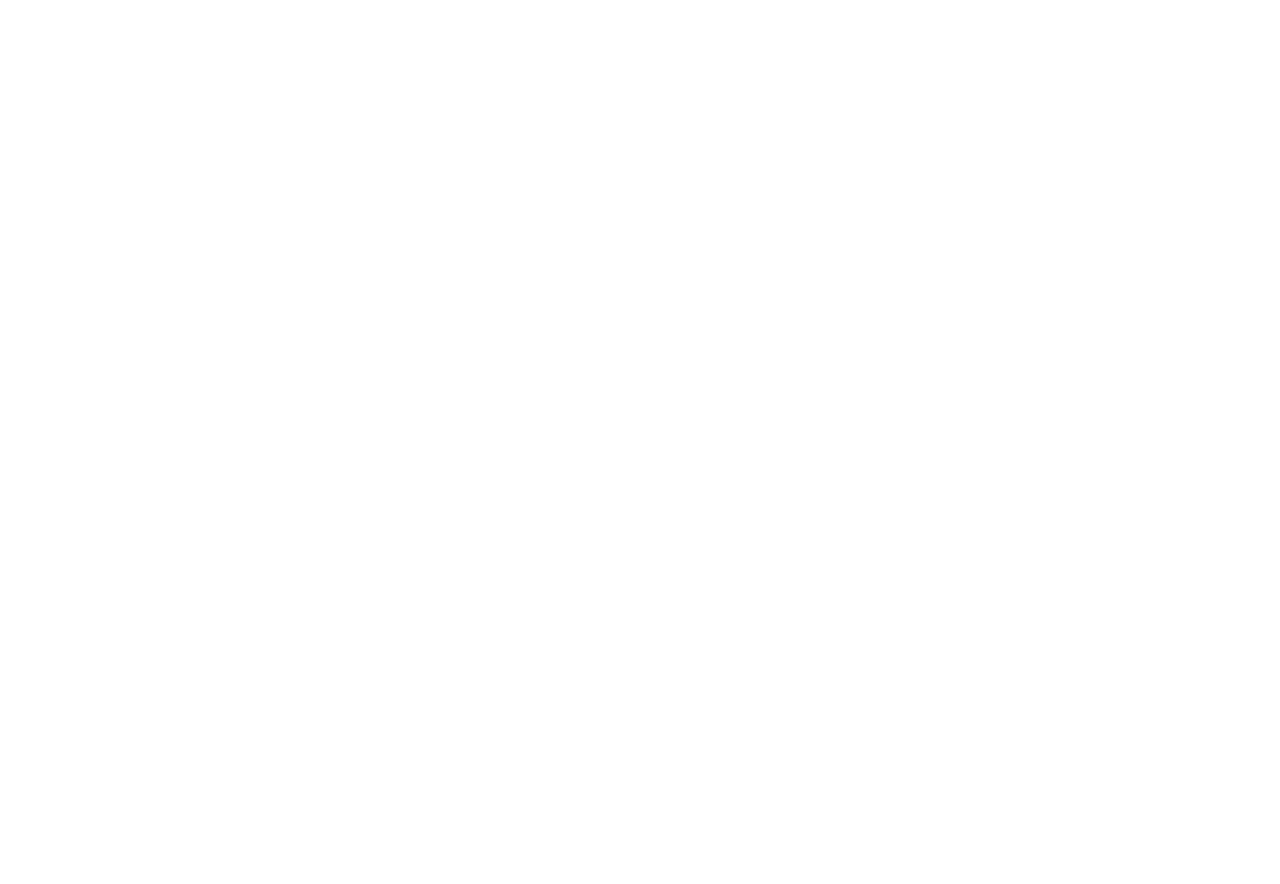
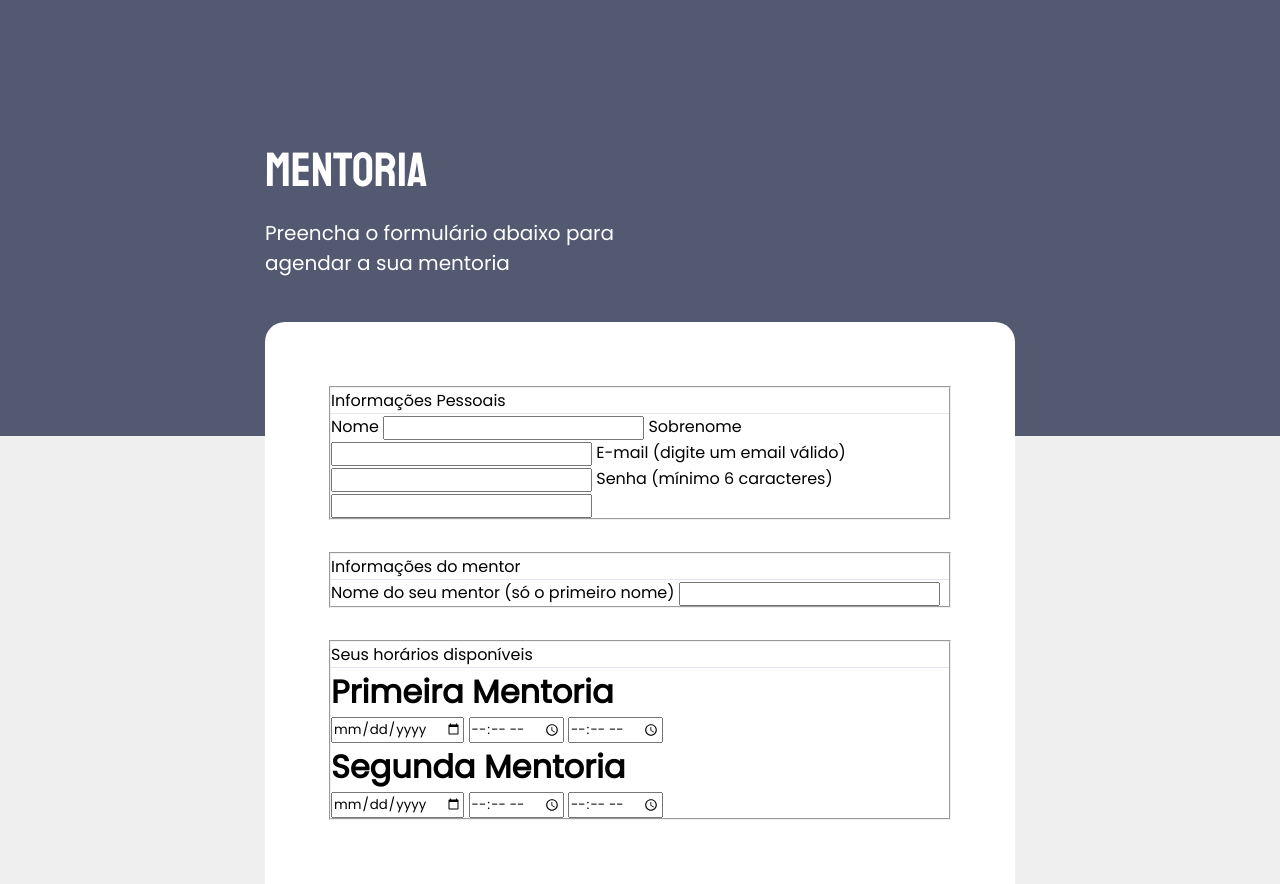
Before and after one commit to D-henrique/Formulario-mentoria, a plain HTML site: page index.html in a window 1280 px wide. Before the commit the page ends 800 px from the top, so only its background shows below. Drawn offline with Linux system fonts and the light colour scheme.

Commit message:
Adição de arquivos

```diff
--- a/index.html
+++ b/index.html
@@ -1,9 +1,69 @@
 <!DOCTYPE html>
-<html lang="en">
+<html lang="pt-br">
   <head>
+    <link rel="preconnect" href="https://fonts.googleapis.com" />
+    <link rel="preconnect" href="https://fonts.gstatic.com" crossorigin />
+
     <meta charset="UTF-8" />
     <meta name="viewport" content="width=device-width, initial-scale=1.0" />
     <title>Agende sua Mentoria</title>
+    <link rel="shortcut icon" href="images/favicon.svg" type="image" />
+
+    <link rel="stylesheet" href="style.css" />
+
+    <link
+      href="https://fonts.googleapis.com/css2?family=Poppins&family=Staatliches&display=swap"
+      rel="stylesheet"
+    />
   </head>
-  <body></body>
+  <body>
+    <div class="page">
+
+      <header>
+        <h1>Mentoria</h1>
+        <p>Preencha o formulário abaixo para agendar a sua mentoria</p>
+    </header>
+    <form id="my-form">
+      <fieldset>
+        <div class="fieldset-wrapper">
+          <legend>Informações Pessoais</legend>
+
+          <label for="name">Nome</label>
+          <input type="text" id="name" />
+
+          <label for="surname">Sobrenome</label>
+          <input type="text" id="surname" />
+
+          <label for="email">E-mail <span>(digite um email válido)</span></label>
+          <input type="email" id="email" />
+
+          <label for="password">Senha <span>(mínimo 6 caracteres)</span></label>
+          <input type="password" id="password" />
+        </div>
+      </fieldset>
+      <fieldset>
+        <div class="fieldset-wrapper">
+          <legend>Informações do mentor</legend>
+
+          <label for="mentor-name">Nome do seu mentor <span>(só o primeiro nome)</span></label>
+          <input type="text" id="mentor-name" />
+        </div>
+      </fieldset>
+      <fieldset>
+        <div class="fieldset-wrapper">
+          <legend>Seus horários disponíveis</legend>
+          <h1>Primeira Mentoria</h1>
+          <input type="date" id="" />
+          <input type="time" id="" />
+          <input type="time" id="" />
+
+          <h1>Segunda Mentoria</h1>
+          <input type="date" id="" />
+          <input type="time" id="" />
+          <input type="time" id="" />
+        </div>
+      </fieldset>
+    </div>
+    </form>
+  </body>
 </html>
--- /dev/null
+++ b/style.css
@@ -0,0 +1,80 @@
+* {
+  margin: 0;
+  padding: 0;
+  box-sizing: border-box;
+}
+
+body,
+input,
+select,
+textarea {
+  font-family: 'Poppins', sans-serif;
+}
+
+body::before {
+  content: '';
+  width: 100%;
+  height: 436px;
+
+  position: absolute;
+  top: 0;
+  left: 0;
+  z-index: -1;
+  background: #535971;
+}
+
+.page {
+  width: 750px;
+  margin: auto;
+}
+
+body {
+  background: #efefef;
+}
+
+header {
+  width: 417px;
+
+  margin-top: 140px;
+}
+
+header h1 {
+  color: #ffffff;
+  font-family: 'Staatliches', sans-serif;
+
+  font-size: 48px;
+  font-style: normal;
+  font-weight: 400;
+  line-height: normal;
+
+  margin-bottom: 18px;
+}
+
+header p {
+  color: #ffffff;
+  font-family: 'Poppins', sans-serif;
+  width: 417px;
+  height: 46px;
+
+  font-size: 20px;
+  font-style: normal;
+  font-weight: 400;
+  line-height: normal;
+}
+
+form {
+  margin-top: 58px;
+  background: #ffffff;
+  border-radius: 20px 20px 0 0;
+  min-height: 300px;
+
+  padding: 64px;
+
+  display: flex;
+  flex-direction: column;
+  gap: 32px;
+}
+
+form legend {
+  border-bottom: 1px solid #e6e6f0;
+}
```
Also changed, not shown: images/favicon.svg (added).
